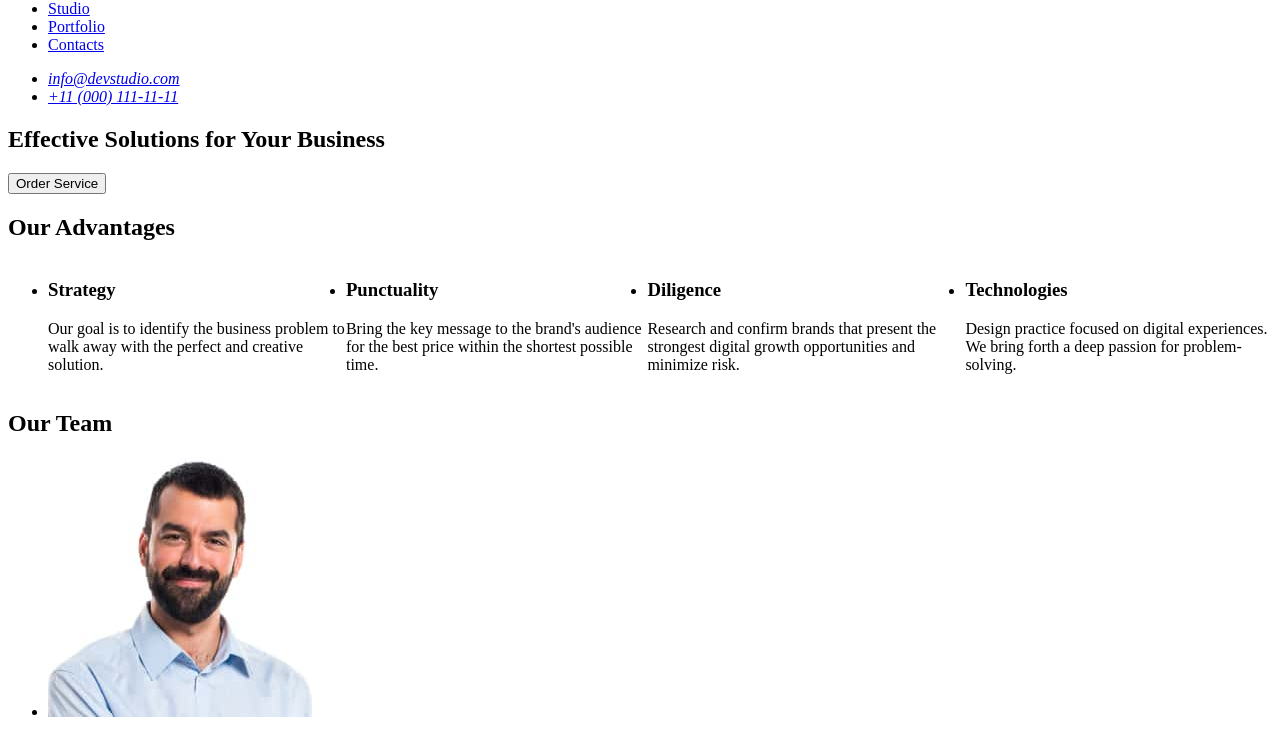
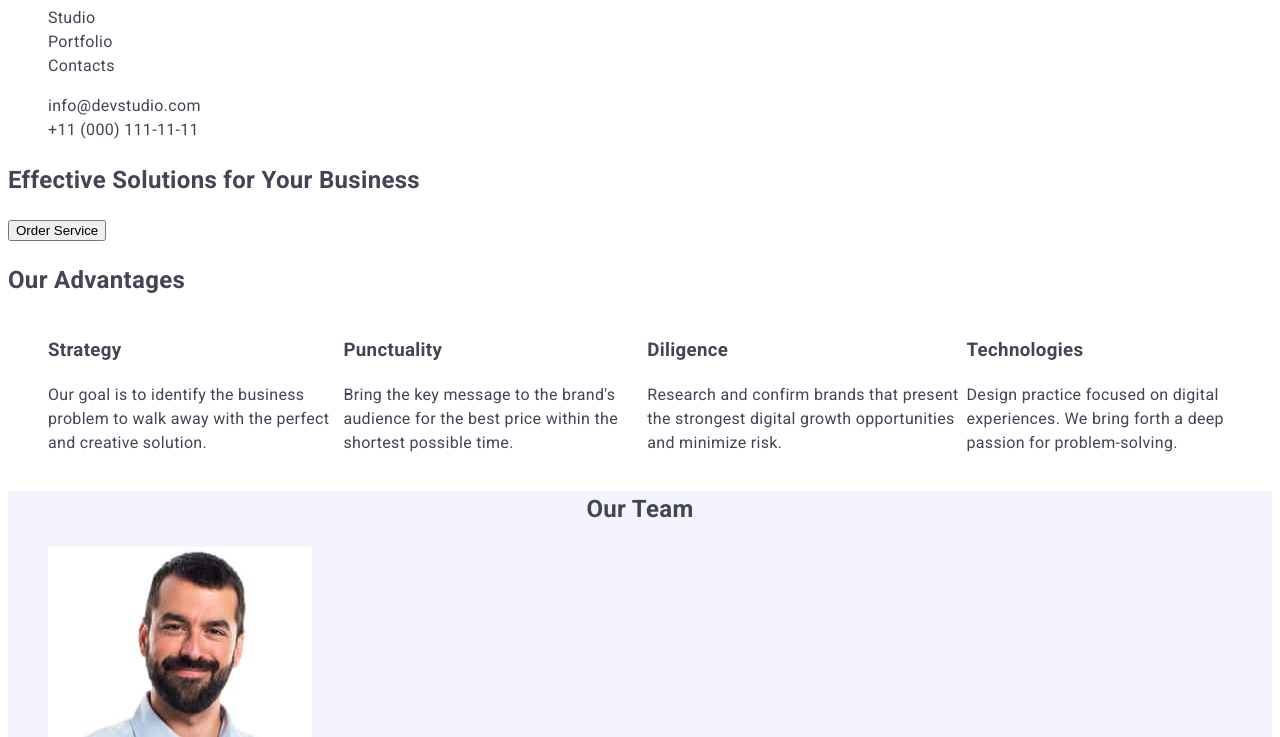
Before and after one commit to xPhoenixUAx/goit-markup-hw-02, a plain HTML site: page index.html in a window 1280 px wide. Shown: the part 42-779 px from the top of the page. Drawn offline with Linux system fonts and the light colour scheme; the site is published under a folder, as on GitHub Pages, so addresses that start at the root find nothing.

Commit message:
upd reconnect css

```diff
--- a/index.html
+++ b/index.html
@@ -4,10 +4,12 @@
     <meta charset="UTF-8">
     <meta name="viewport" content="width=device-width, initial-scale=1.0">
     <title>Document</title>
+    <!--Fonts-->
     <link rel="preconnect" href="https://fonts.googleapis.com">
 <link rel="preconnect" href="https://fonts.gstatic.com" crossorigin>
 <link href="https://fonts.googleapis.com/css2?family=Raleway:ital,wght@0,700;1,700&family=Roboto:wght@400;500;700&display=swap" rel="stylesheet">
-<link rel="stylesheet" href="/css/styles.css"/>
+<!--CSS-->
+<link rel="stylesheet" href="./css/styles.css"/>
 </head>
     <header class="header">
         <nav class="header-nav">
```
